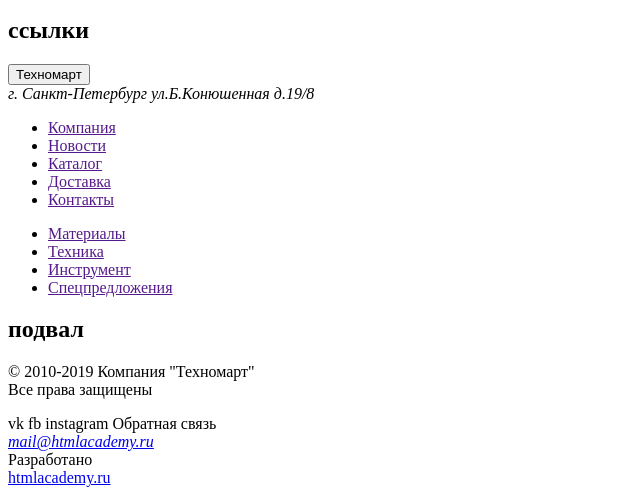
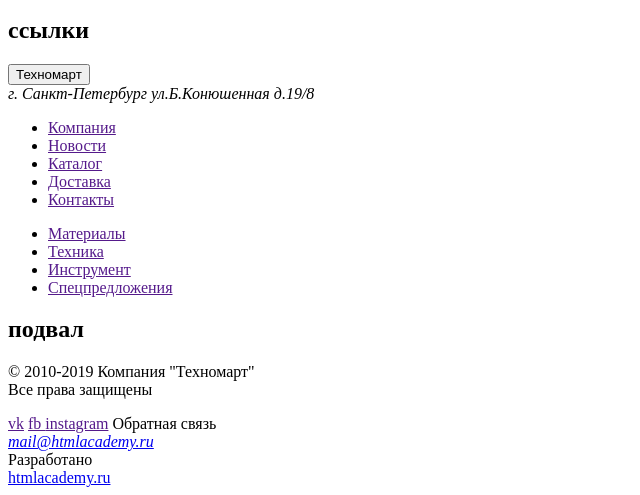
Before and after one commit to kirkegarda/1681033-technomart-30, a plain HTML site: page index.html.html in a window 1280 px wide. Shown: the part 2211-2706 px from the top of the page, without its empty margins (0-640 px from the left). Drawn offline with Linux system fonts and the light colour scheme.

Commit message:
Исправила кнопки вк фб инстаграм

```diff
--- a/index.html.html
+++ b/index.html.html
@@ -153,7 +153,7 @@
    <section><h2>подвал</h2></section>
   <p> © 2010-2019 Компания "Техномарт"<br>
    Все права защищены </p>
-   vk fb instagram
+   <a href=""> vk</a> <a href="">fb </a> <a href="">instagram</a>
    Обратная связь<br>
    <address><a href="mailto:mail@htmlacademy.ru">mail@htmlacademy.ru</a></address>
    Разработано<br>
```
